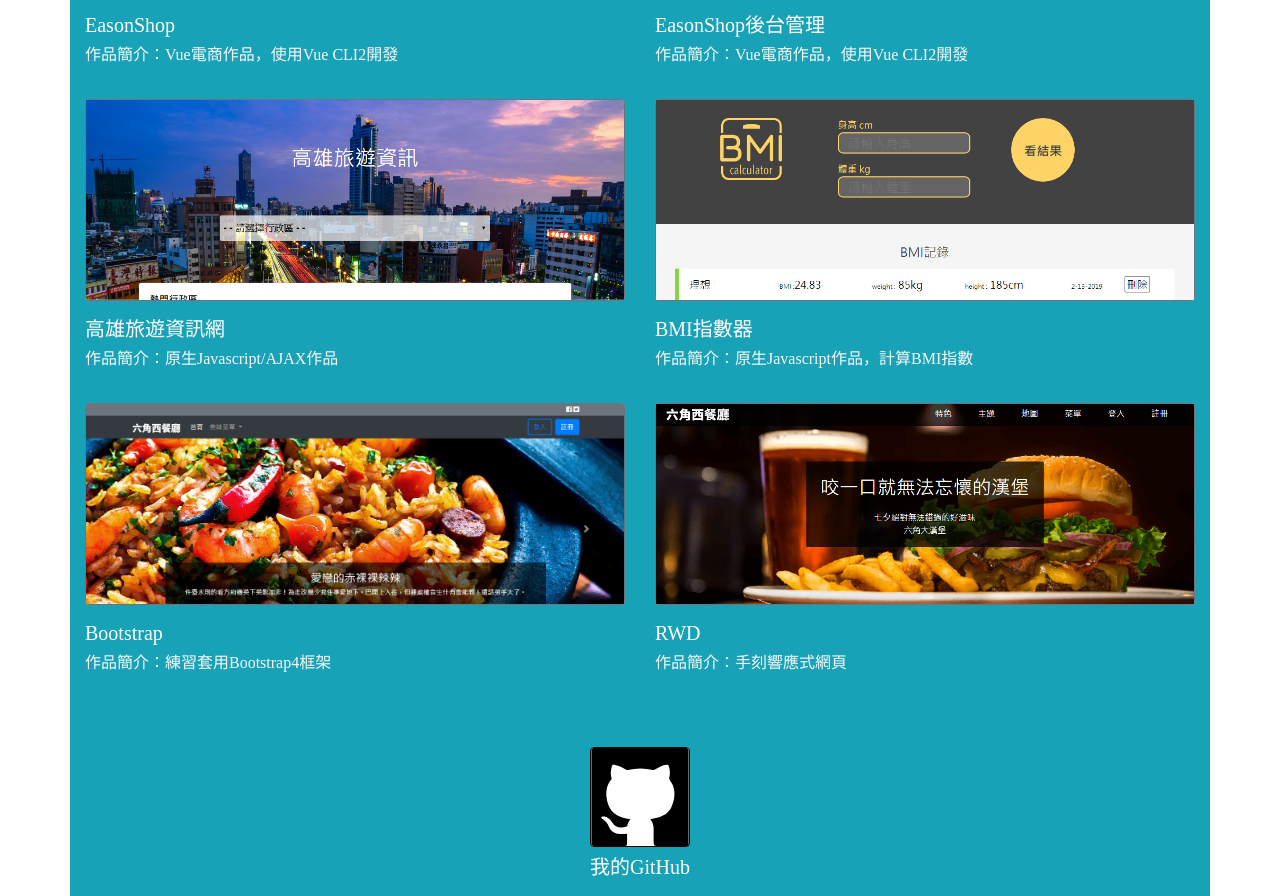
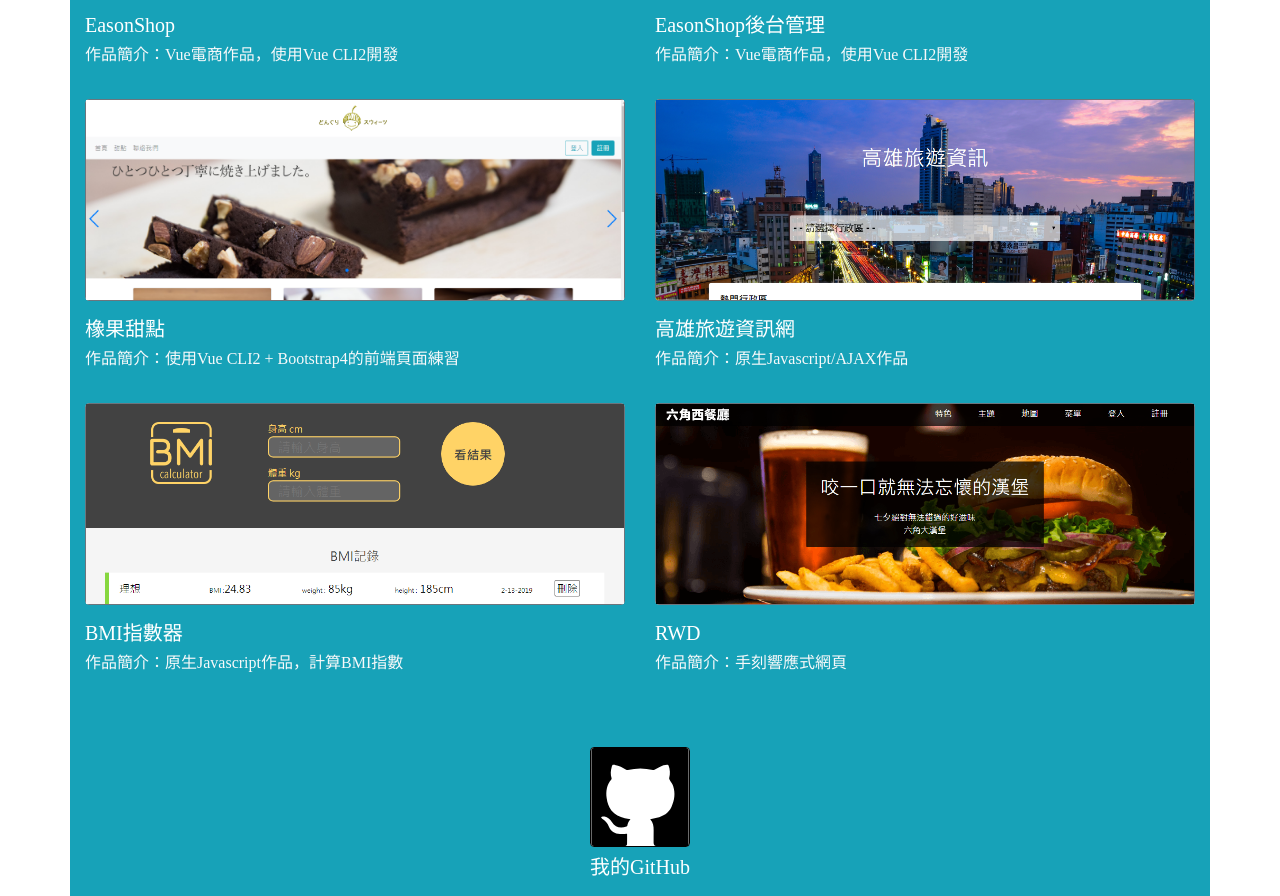
Before and after one commit to easonxu0908/resume, a plain HTML site: page index.html in a window 1280 px wide. Shown: the part 1381-2277 px from the top of the page. Drawn offline with nearby package versions, Linux system fonts and the light colour scheme.

Commit message:
190622-0012

```diff
--- a/index.html
+++ b/index.html
@@ -192,6 +192,18 @@
                     <p class="text-light mt-1">作品簡介：Vue電商作品，使用Vue CLI2開發</p>
                 </div>
             </div>
+            <div class="col-md-6 my-2">
+                <div class="card border border-secondary productCard">
+                    <a class="bg-cover card-body" style="background-image: url(./img/nutCake.png);"
+                        href="https://easonxu0908.github.io/CakeCafe/cakeshop/dist/#/" target="_black">
+                    </a>
+                </div>
+                <div class=" text-left  mt-3 ">
+                    <a href="https://easonxu0908.github.io/CakeCafe/cakeshop/dist/#/" target="_black"
+                        class="text-white h5">橡果甜點</a>
+                    <p class="text-light mt-1">作品簡介：使用Vue CLI2 + Bootstrap4的前端頁面練習</p>
+                </div>
+            </div>
             <div class="col-md-6 my-2 ">
                 <div class="card border border-secondary productCard">
                     <a class="bg-cover card-body" style="background-image: url(./img/travelInfo.png);"
@@ -215,18 +227,7 @@
                     <p class="text-light mt-1">作品簡介：原生Javascript作品，計算BMI指數</p>
                 </div>
             </div>
-            <div class="col-md-6 my-2">
-                <div class="card border border-secondary productCard">
-                    <a class="bg-cover card-body" style="background-image: url(./img/bootstrap.png);"
-                        href="https://easonxu0908.github.io/bootstrap-restaurant/" target="_black">
-                    </a>
-                </div>
-                <div class=" text-left mt-3">
-                    <a href="https://easonxu0908.github.io/bootstrap-restaurant/" target="_black"
-                        class="text-white h5">Bootstrap</a>
-                    <p class="text-light mt-1">作品簡介：練習套用Bootstrap4框架</p>
-                </div>
-            </div>
+
             <div class="col-md-6 my-2">
                 <div class="card border border-secondary productCard">
                     <a class="bg-cover card-body" style="background-image: url(./img/rwd.png);"
```
Also changed, not shown: img/nutCake.png (added).
